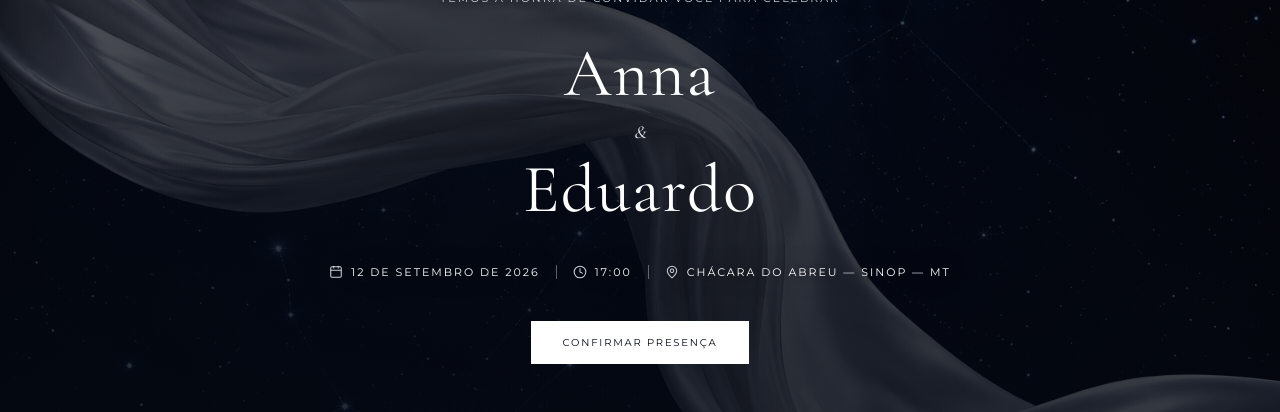
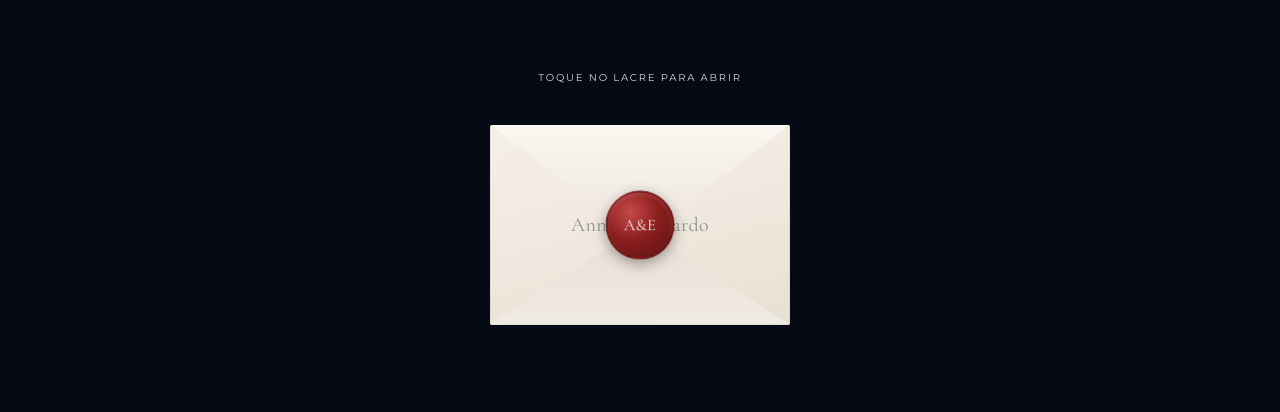
Before and after one commit to EduardoFerronato/convitecasamento, a Next.js app: page / in a window 1280 px wide. Shown: the part 203-615 px from the top of the page. Built offline with nearby package versions, Linux system fonts and the light colour scheme; no server answers; the database is empty.

Commit message:
Adicionar abertura de envelope com GSAP

```diff
--- a/package.json
+++ b/package.json
@@ -11,6 +11,7 @@
   "dependencies": {
     "@neondatabase/serverless": "^1.1.0",
     "framer-motion": "^12.42.2",
+    "gsap": "^3.15.0",
     "lucide-react": "^1.23.0",
     "next": "16.2.10",
     "react": "19.2.4",
--- a/src/app/globals.css
+++ b/src/app/globals.css
@@ -190,3 +190,86 @@ textarea {
   background: rgba(209, 213, 219, 0.2);
   color: var(--white);
 }
+
+/* Envelope intro (GSAP) */
+.envelope {
+  position: relative;
+  width: min(88vw, 300px);
+  height: 200px;
+  perspective: 800px;
+}
+
+.envelope-body {
+  position: absolute;
+  inset: 0;
+  display: flex;
+  align-items: center;
+  justify-content: center;
+  border-radius: 2px;
+  background: linear-gradient(165deg, #f5f0e8 0%, #e8e0d4 100%);
+  box-shadow: inset 0 0 0 1px rgba(5, 10, 20, 0.06);
+}
+
+.envelope-flap-top {
+  position: absolute;
+  top: 0;
+  left: 0;
+  z-index: 2;
+  width: 100%;
+  height: 58%;
+  transform-origin: top center;
+  background: linear-gradient(180deg, #faf7f2 0%, #ebe4d8 100%);
+  clip-path: polygon(0 0, 100% 0, 50% 100%);
+  box-shadow: 0 2px 12px rgba(5, 10, 20, 0.12);
+}
+
+.envelope-flap-bottom {
+  position: absolute;
+  bottom: 0;
+  left: 0;
+  z-index: 3;
+  width: 100%;
+  height: 52%;
+  transform-origin: bottom center;
+  background: linear-gradient(0deg, #f0ebe3 0%, #e5ddd2 100%);
+  clip-path: polygon(0 100%, 100% 100%, 50% 8%);
+  box-shadow: 0 -1px 0 rgba(5, 10, 20, 0.05);
+}
+
+.envelope-seal {
+  position: absolute;
+  top: 50%;
+  left: 50%;
+  z-index: 10;
+  display: flex;
+  height: 4.25rem;
+  width: 4.25rem;
+  -webkit-tap-highlight-color: transparent;
+  align-items: center;
+  justify-content: center;
+  border-radius: 50%;
+  border: 2px solid rgba(90, 20, 20, 0.35);
+  background: radial-gradient(
+    circle at 35% 30%,
+    #c94a4a 0%,
+    #8b1e1e 45%,
+    #5c1212 100%
+  );
+  box-shadow:
+    0 4px 14px rgba(0, 0, 0, 0.35),
+    inset 0 2px 4px rgba(255, 255, 255, 0.15);
+  cursor: pointer;
+  transform: translate(-50%, -50%);
+  transition: box-shadow 0.2s;
+}
+
+.envelope-seal:hover {
+  box-shadow:
+    0 6px 20px rgba(0, 0, 0, 0.4),
+    inset 0 2px 4px rgba(255, 255, 255, 0.2);
+}
+
+.envelope-seal:focus-visible {
+  outline: 2px solid rgba(255, 255, 255, 0.6);
+  outline-offset: 4px;
+}
--- a/src/app/page.tsx
+++ b/src/app/page.tsx
@@ -1,4 +1,5 @@
 import { SiteBackground } from "@/components/ui/WeddingUI";
+import { EnvelopeGate } from "@/components/EnvelopeIntro";
 import { Navigation } from "@/components/Navigation";
 import { Hero } from "@/components/Hero";
 import { Countdown } from "@/components/Countdown";
@@ -9,6 +10,7 @@ import { Footer } from "@/components/Footer";
 
 export default function Home() {
   return (
+    <EnvelopeGate>
       <main className="relative bg-night">
         <SiteBackground />
         <div className="relative z-10">
@@ -21,5 +23,6 @@ export default function Home() {
           <Footer />
         </div>
       </main>
+    </EnvelopeGate>
   );
 }
--- /dev/null
+++ b/src/components/EnvelopeIntro.tsx
@@ -0,0 +1,165 @@
+"use client";
+
+import { useCallback, useEffect, useRef, useState } from "react";
+import gsap from "gsap";
+import { weddingConfig } from "@/config/wedding";
+
+const STORAGE_KEY = "casamento-envelope-opened";
+
+export function EnvelopeGate({ children }: { children: React.ReactNode }) {
+  const [showEnvelope, setShowEnvelope] = useState(false);
+  const [ready, setReady] = useState(false);
+
+  useEffect(() => {
+    const opened = sessionStorage.getItem(STORAGE_KEY) === "true";
+    queueMicrotask(() => {
+      setShowEnvelope(!opened);
+      setReady(true);
+    });
+  }, []);
+
+  const handleOpen = useCallback(() => {
+    sessionStorage.setItem(STORAGE_KEY, "true");
+    setShowEnvelope(false);
+  }, []);
+
+  if (!ready) {
+    return <div className="min-h-[100dvh] bg-night" />;
+  }
+
+  return (
+    <>
+      {children}
+      {showEnvelope ? <EnvelopeIntro onOpen={handleOpen} /> : null}
+    </>
+  );
+}
+
+function EnvelopeIntro({ onOpen }: { onOpen: () => void }) {
+  const overlayRef = useRef<HTMLDivElement>(null);
+  const topFlapRef = useRef<HTMLDivElement>(null);
+  const bottomFlapRef = useRef<HTMLDivElement>(null);
+  const sealRef = useRef<HTMLButtonElement>(null);
+  const hintRef = useRef<HTMLParagraphElement>(null);
+  const animatingRef = useRef(false);
+
+  useEffect(() => {
+    document.body.style.overflow = "hidden";
+    return () => {
+      document.body.style.overflow = "";
+    };
+  }, []);
+
+  useEffect(() => {
+    const seal = sealRef.current;
+    if (!seal) return;
+
+    gsap.to(seal, {
+      scale: 1.04,
+      duration: 1.2,
+      repeat: -1,
+      yoyo: true,
+      ease: "sine.inOut",
+    });
+  }, []);
+
+  function openEnvelope() {
+    if (animatingRef.current) return;
+    animatingRef.current = true;
+
+    const seal = sealRef.current;
+    const topFlap = topFlapRef.current;
+    const bottomFlap = bottomFlapRef.current;
+    const overlay = overlayRef.current;
+    const hint = hintRef.current;
+
+    if (!seal || !topFlap || !bottomFlap || !overlay) return;
+
+    gsap.killTweensOf(seal);
+
+    const tl = gsap.timeline({
+      onComplete: () => {
+        document.body.style.overflow = "";
+        onOpen();
+      },
+    });
+
+    if (hint) {
+      tl.to(hint, { opacity: 0, duration: 0.2 }, 0);
+    }
+
+    tl.to(seal, {
+      scale: 0,
+      opacity: 0,
+      duration: 0.45,
+      ease: "power2.in",
+    })
+      .to(
+        topFlap,
+        {
+          y: "-100%",
+          duration: 0.85,
+          ease: "power3.inOut",
+        },
+        "-=0.15"
+      )
+      .to(
+        bottomFlap,
+        {
+          y: "100%",
+          duration: 0.85,
+          ease: "power3.inOut",
+        },
+        "<"
+      )
+      .to(
+        overlay,
+        {
+          opacity: 0,
+          duration: 0.55,
+          ease: "power2.out",
+        },
+        "-=0.35"
+      );
+  }
+
+  const initials = `${weddingConfig.couple.bride.charAt(0)}&${weddingConfig.couple.groom.charAt(0)}`;
+
+  return (
+    <div
+      ref={overlayRef}
+      className="envelope-overlay fixed inset-0 z-[200] flex items-center justify-center bg-night"
+      aria-hidden={false}
+    >
+      <div className="envelope-scene flex flex-col items-center">
+        <p
+          ref={hintRef}
+          className="font-sans-ui mb-10 text-[10px] tracking-[0.28em] text-silver"
+        >
+          Toque no lacre para abrir
+        </p>
+
+        <div className="envelope">
+          <div className="envelope-body">
+            <span className="font-display text-lg text-night/40 md:text-xl">
+              {weddingConfig.couple.bride} & {weddingConfig.couple.groom}
+            </span>
+          </div>
+
+          <div ref={bottomFlapRef} className="envelope-flap-bottom" aria-hidden="true" />
+          <div ref={topFlapRef} className="envelope-flap-top" aria-hidden="true" />
+
+          <button
+            ref={sealRef}
+            type="button"
+            onClick={openEnvelope}
+            aria-label="Abrir convite — toque no lacre de cera"
+            className="envelope-seal"
+          >
+            <span className="font-display text-sm text-white/95 md:text-base">{initials}</span>
+          </button>
+        </div>
+      </div>
+    </div>
+  );
+}
```
Also changed, not shown: 1 other file (tests, documents, lock files or other folders). Lines whose indentation alone changed are shown as unchanged.
